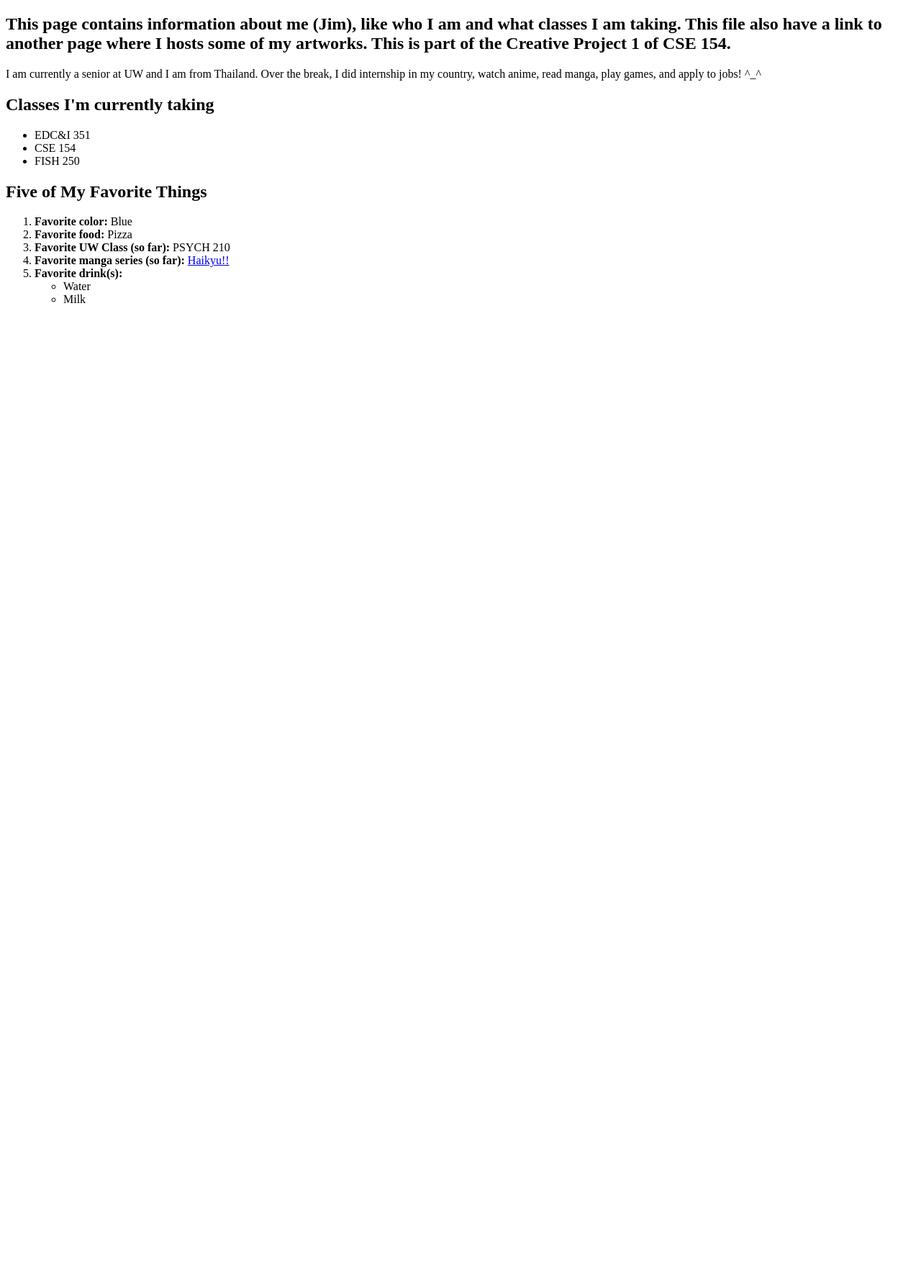
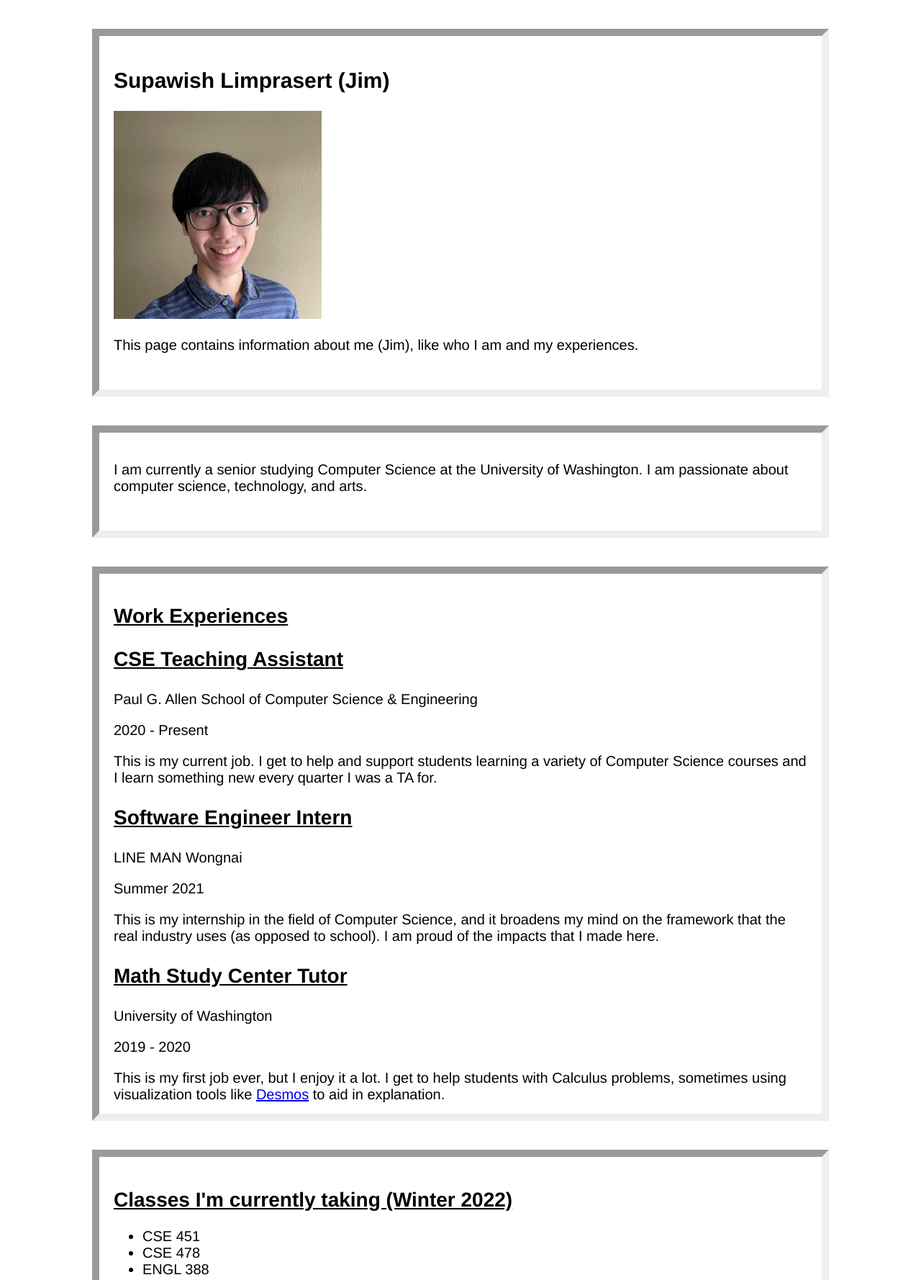
Before and after one commit to jimsupawish/jimsupawish.github.io, a plain HTML site: page index.html in a window 1280 px wide. Shown: the top 1778 px of the page at 72% size. Before the commit the page ends 800 px from the top, so only its background shows below. Drawn offline with Linux system fonts and the light colour scheme.

Commit message:
Add some basic info about myself.

```diff
--- a/index.html
+++ b/index.html
@@ -1,46 +1,91 @@
+<!--
+  ***
+  index.html adapted from the owner's CSE 154 Creative Project 1.
+  ***
+-->
+
 <!DOCTYPE html>
 <html lang="en">
   <head>
     <meta charset="utf-8">
+    <link rel="stylesheet" href="styles.css">
     <title>Supawish Limprasert's Page</title>
   </head>
   <body>
     <section>
-      <h1>
-        This page contains information about me (Jim), like who I am and what classes I am taking.
-        This file also have a link to another page where I hosts some of my artworks.
-        This is part of the Creative Project 1 of CSE 154.
-      </h1>
+      <h1>Supawish Limprasert (Jim)</h1>
+      <img src="img/jim_profile_pic.JPEG"
+        alt="This is an actual picture of me smiling, full head shot."
+        class="square-pic">
       <p>
-        I am currently a senior at UW and I am from Thailand. Over the break, I did internship in
-        my country, watch anime, read manga, play games, and apply to jobs! ^_^
+        This page contains information about me (Jim), like who I am and my experiences.
+      <p>
+    </section>
+    <section>
+      <p>
+        I am currently a senior studying Computer Science at the University of Washington. I am
+        passionate about computer science, technology, and arts.
+      </p>
+    </section>
+
+    <section class="work-exp">
+      <h2>Work Experiences</h2>
+      <h3>CSE Teaching Assistant</h3>
+      <p>Paul G. Allen School of Computer Science & Engineering</p>
+      <p>2020 - Present</p>
+      <p>
+        This is my current job. I get to help and support students learning a variety of Computer Science courses
+        and I learn something new every quarter I was a TA for.
+      </p>
+      <h3>Software Engineer Intern</h3>
+      <p>LINE MAN Wongnai</p>
+      <p>Summer 2021</p>
+      <p>
+        This is my internship in the field of Computer Science, and it broadens my mind on the framework that
+        the real industry uses (as opposed to school). I am proud of the impacts that I made here.
+      </p>
+      <h3>Math Study Center Tutor</h3>
+      <p>University of Washington</p>
+      <p>2019 - 2020</p>
+      <p>
+        This is my first job ever, but I enjoy it a lot. I get to help students with Calculus problems, sometimes
+        using visualization tools like <a href="https://www.desmos.com/">Desmos</a> to aid in explanation.
       </p>
     </section>
 
     <section>
-      <h2>Classes I'm currently taking</h2>
+      <h2>Classes I'm currently taking (Winter 2022)</h2>
       <ul>
-        <li>EDC&amp;I 351</li>
-        <li>CSE 154</li>
-        <li>FISH 250</li>
+        <li>CSE 451</li>
+        <li>CSE 478</li>
+        <li>ENGL 388</li>
       </ul>
     </section>
 
     <section>
-      <h2>Five of My Favorite Things</h2>
-      <ol>
-        <li><strong>Favorite color:</strong> Blue </li>
-        <li><strong>Favorite food:</strong> Pizza </li>
-        <li><strong>Favorite UW Class (so far):</strong> PSYCH 210 </li>
-        <li><strong>Favorite manga series (so far):</strong>
-          <a href="https://en.wikipedia.org/wiki/Haikyu!!" target="_blank">Haikyu!!</a></li>
-        <li><strong>Favorite drink(s):</strong>
+      <h2>My Artwork</h2>
+      <p>
+        You can go to this <a href="creative-pursuits.html" target="_blank">page</a> to see
+        some of my art work! :-D
+      </p>
+    </section>
+
+    <footer>
+        <p>Here lies my contact information.</p>
+
+        <!--
+          Using some sample code from
+          https://developer.mozilla.org/en-US/docs/Web/HTML/Element/address
+          as guidance on the contact information.
+        -->
+        <address>
+          <p>You can reach me via:</p>
           <ul>
-            <li>Water</li>
-            <li>Milk</li>
+            <li><a href="mailto:jimsupawish@gmail.com" target="_blank">my personal email</a></li>
+            <li><a href="https://www.facebook.com/superwish.limprasert/" target="_blank">Facebook</a></li>
+            <li><a href="https://www.linkedin.com/in/supawish-limprasert/" target="_blank">LinkedIn</a></li>
           </ul>
-        </li>
-      </ol>
-    </section>
+        </address>
+      </footer>
   </body>
 </html>
--- /dev/null
+++ b/styles.css
@@ -0,0 +1,81 @@
+/*
+  Some styles like border-style and border-width are from
+  https://developer.mozilla.org/en-US/docs/Web/CSS/Reference and its
+  associated websites, like
+  https://developer.mozilla.org/en-US/docs/Web/CSS/border-style
+*/
+
+/*
+  Styles file adapted from the owner's CSE 154 Creative Project 1.
+*/
+
+header {
+  border-style: double none double none;
+  border-width: 20px;
+  border-color: rgb(25, 0, 255);
+}
+
+header h1 {
+  font-family: "Ephesis", cursive;
+  font-size: 80px;
+}
+
+iframe {
+  width: 200px;
+  height: 200px;
+}
+
+img {
+  width: 50%;
+}
+
+/*
+  Styles applying only to the about page
+*/
+
+blockquote {
+  color: darkgreen;
+  font-weight: bold;
+}
+
+.square-pic {
+  width: 30%;
+}
+
+/*
+  Styles applying to all files
+*/
+
+body {
+  font-family: "Helvetica", sans-serif;
+  font-size: 20px;
+  margin-left: auto;
+  margin-right: auto;
+  width: 80%;
+}
+
+section {
+  border-style: inset;
+  border-width: 10px;
+  padding: 20px 20px 0px 20px;
+  margin: 40px 0px 40px 0px;
+}
+
+section > p {
+  margin-bottom: 50px;
+}
+
+.work-exp > p {
+  margin-bottom: 15px;
+}
+
+blockquote, footer {
+  background-color: rgb(255, 211, 92);
+  padding: 30px;
+  width: 50%;
+}
+
+h2, h3 {
+  font-size: 28px;
+  text-decoration: underline;
+}
```
Also changed, not shown: creative-pursuits.html (added, +86 -0 lines), img/jim_profile_pic.JPEG (added), img/multiple-me.jpg (added), img/skyscraper-sketch.jpg (added).
